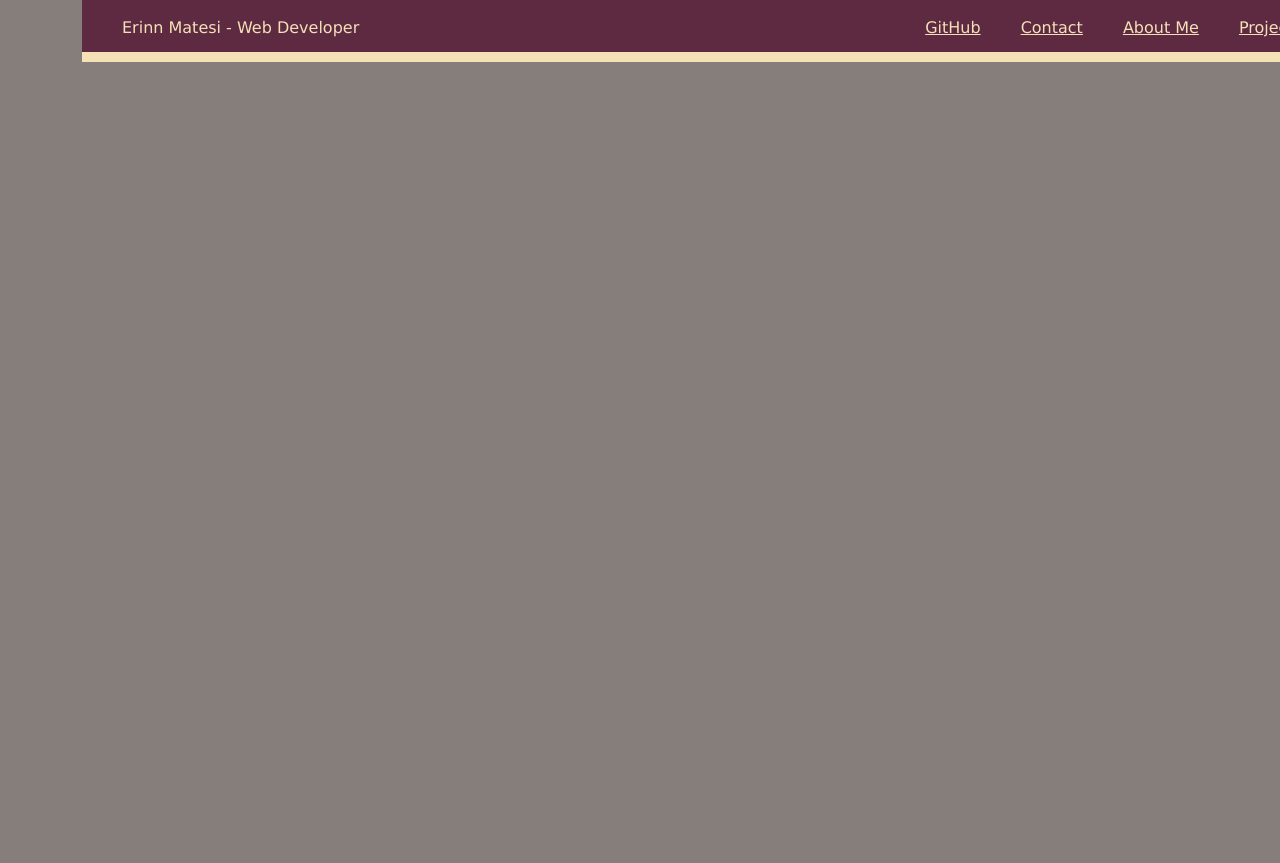
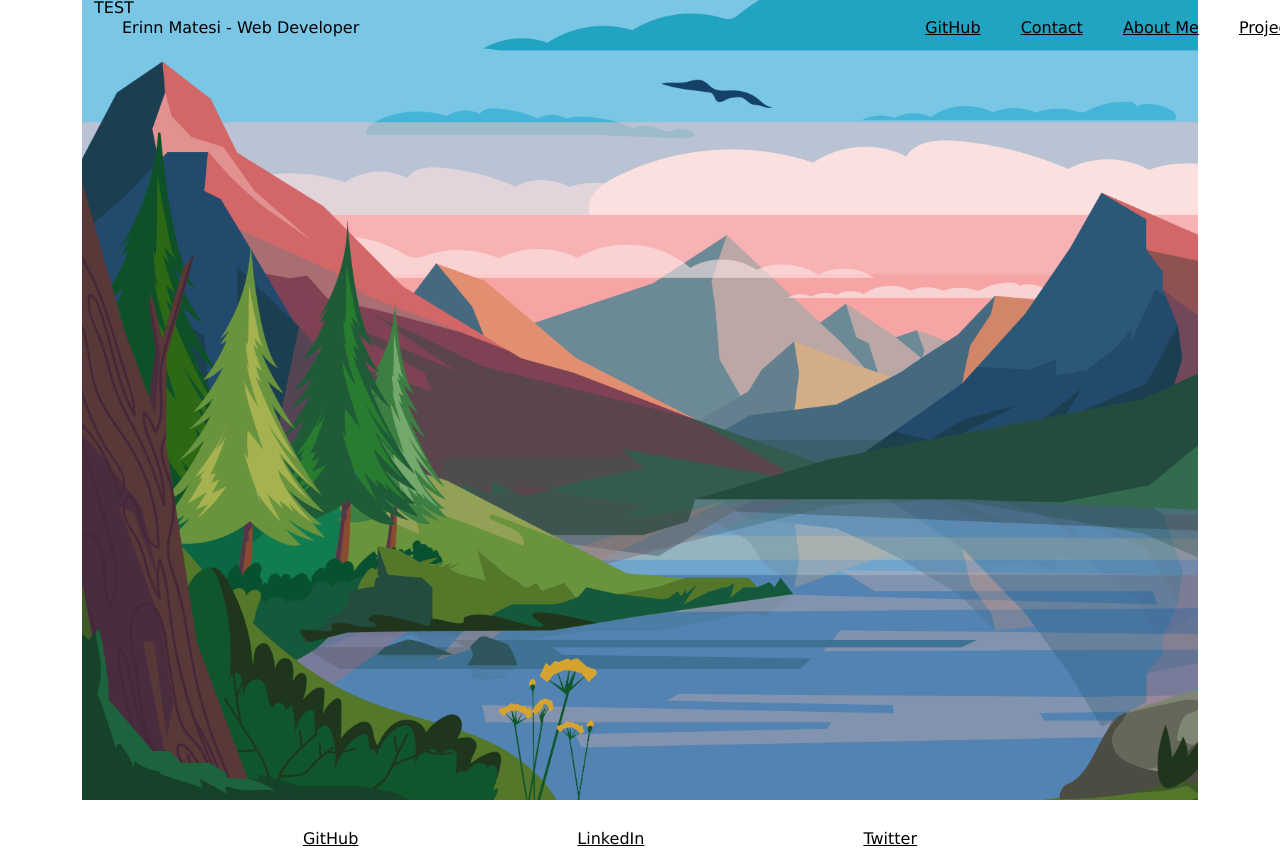
Before and after one commit to ErinnMatesi/React-Portfolio, a React (Create React App) app in the folder client/: page / in a window 1280 px wide. Before the commit the page ends 800 px from the top, so only its background shows below. Built offline with nearby package versions, Linux system fonts and the light colour scheme.

Commit message:
added background image for home page and set site colors in root of stylesheet

```diff
--- a/client/public/css/style.css
+++ b/client/public/css/style.css
@@ -6,9 +6,11 @@
 
 /* setting base colors for use throughout the site */
 :root {
-    --wheat: #F5E0B7;
-    --mauve: #5D2A42;
-    --gray: #857E7B;
+    --blue: #4E7DA6;
+    --lightBlue: #77C7D9;
+    --darkGreen: #16591B;
+    --green: #6C8C3B;
+    --coral: #D96C6C;
 }
 
 /* HEADER DETAILS */
@@ -53,6 +55,13 @@
     text-decoration: none;
   }
 
+.homePage{
+    background-image: url('../images/Background.png');
+    background-size: cover;
+    height: 100vh;
+    background-repeat: no-repeat;
+}
+
 /* BODY DETAILS */
 body {
     background-color: var(--gray);
@@ -82,11 +91,11 @@
     padding-top: 10px;
     row-gap: 10px;
 } */
-.container {
+/* .container {
     margin-left: auto;
     margin-right: auto;
     width: 95vw;
-}
+} */
 
 .row>* {
     padding-right: 0 !important;
--- a/client/src/pages/Home.js
+++ b/client/src/pages/Home.js
@@ -2,7 +2,8 @@
 
 export default function Home() {
   return (
-    <div className="container">
+    <div className="container homePage">
+      <p>TEST</p>
     </div>
   );
 };
```
Also changed, not shown: client/public/images/Background.png (added).
